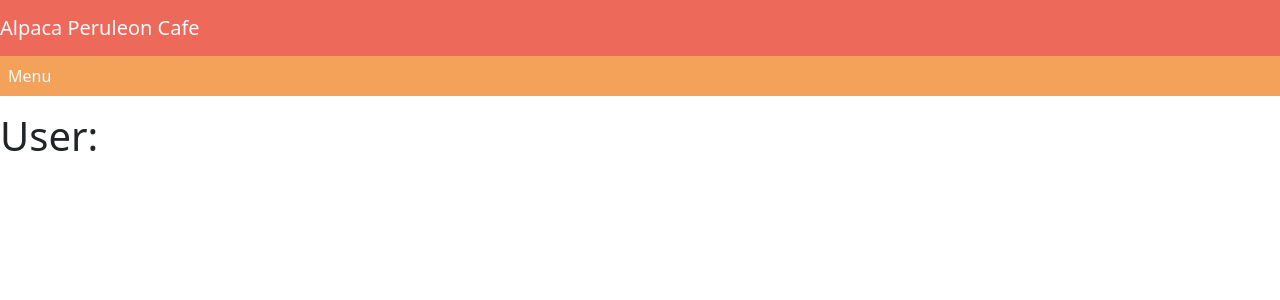
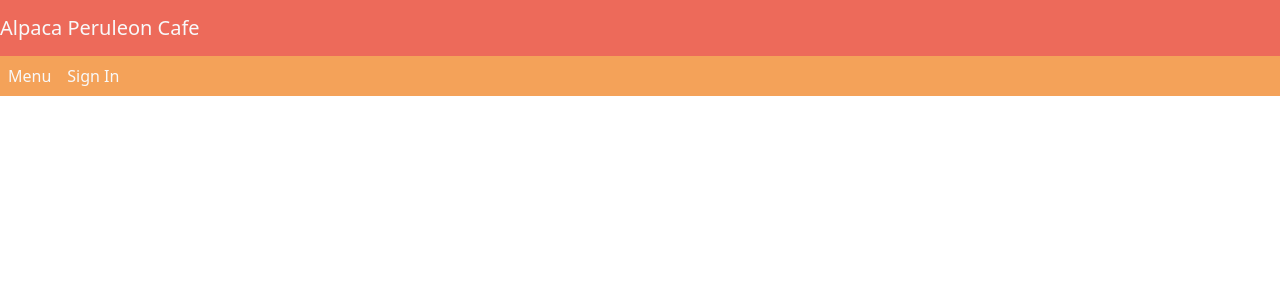
Before and after one commit to TidalCub/Alpaca-Cafe, a Rails app: page / in a window 1280 px wide. Shown: the top 300 px of the page. Run offline with Rails 7, Linux system fonts and the light colour scheme; data that the repository does not hold is empty; style sheets or scripts are compiled from the project's sources; some libraries are stand-ins or nearby versions.

Commit message:
add login / logout on nav bar

```diff
--- a/app/views/category/index.html.slim
+++ b/app/views/category/index.html.slim
@@ -1,5 +1,5 @@
 .col-12.d-flex.justify-content-center
-  .col-6.text-center
+  .col-11.col-md-11.col-lg-6.text-center
    - @categories.each do |category|
       .h2 = category.name
       - category.products.each do |product|
@@ -7,11 +7,9 @@
           .bg-light.p-3.m-3.rounded
             h3 = product.name
             p = "£#{product.price}"
-            - if current_user
-              = button_to 'Add to Order', add_to_basket_url(product: product), method: :post
 
-            = link_to products_path(product), class: "btn btn-secondary"
-              | view
-
-
-h1 User:
+            .d-flex.flex-row.justify-content-center.gap-3
+              - if current_user
+                = button_to 'Add to Order', add_to_basket_url(product: product), method: :post, class: "btn btn-primary"
+              = link_to products_path(product), class: "btn btn-secondary"
+                | view
--- a/app/views/layouts/_header.html.slim
+++ b/app/views/layouts/_header.html.slim
@@ -4,5 +4,9 @@
   .navbar-nav.ps-2
     li.nav-item
 
-    li.nav-item
+    li.nav-item.d-flex.gap-3
       = link_to "Menu", categories_path, class: "text-decoration-none text-light"
+      - if current_user
+        = link_to "Sign Out", destroy_user_session_path, class: "text-decoration-none text-light"
+      - else
+        = link_to "Sign In", user_session_path, class: "text-decoration-none text-light"
--- a/config/initializers/devise.rb
+++ b/config/initializers/devise.rb
@@ -266,7 +266,7 @@ Devise.setup do |config|
   # config.navigational_formats = ['*/*', :html, :turbo_stream]
 
   # The default HTTP method used to sign out a resource. Default is :delete.
-  config.sign_out_via = :delete
+  config.sign_out_via = :get
 
   # ==> OmniAuth
   # Add a new OmniAuth provider. Check the wiki for more information on setting
```
